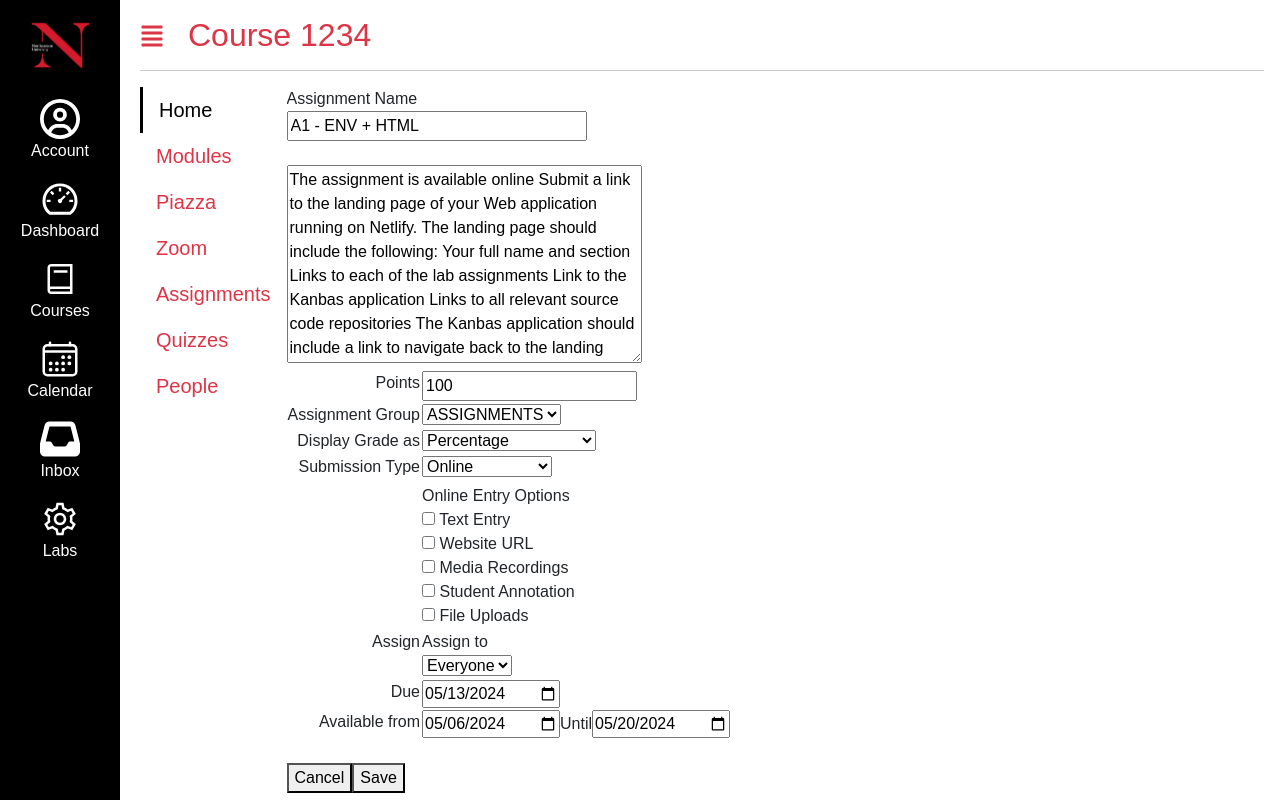
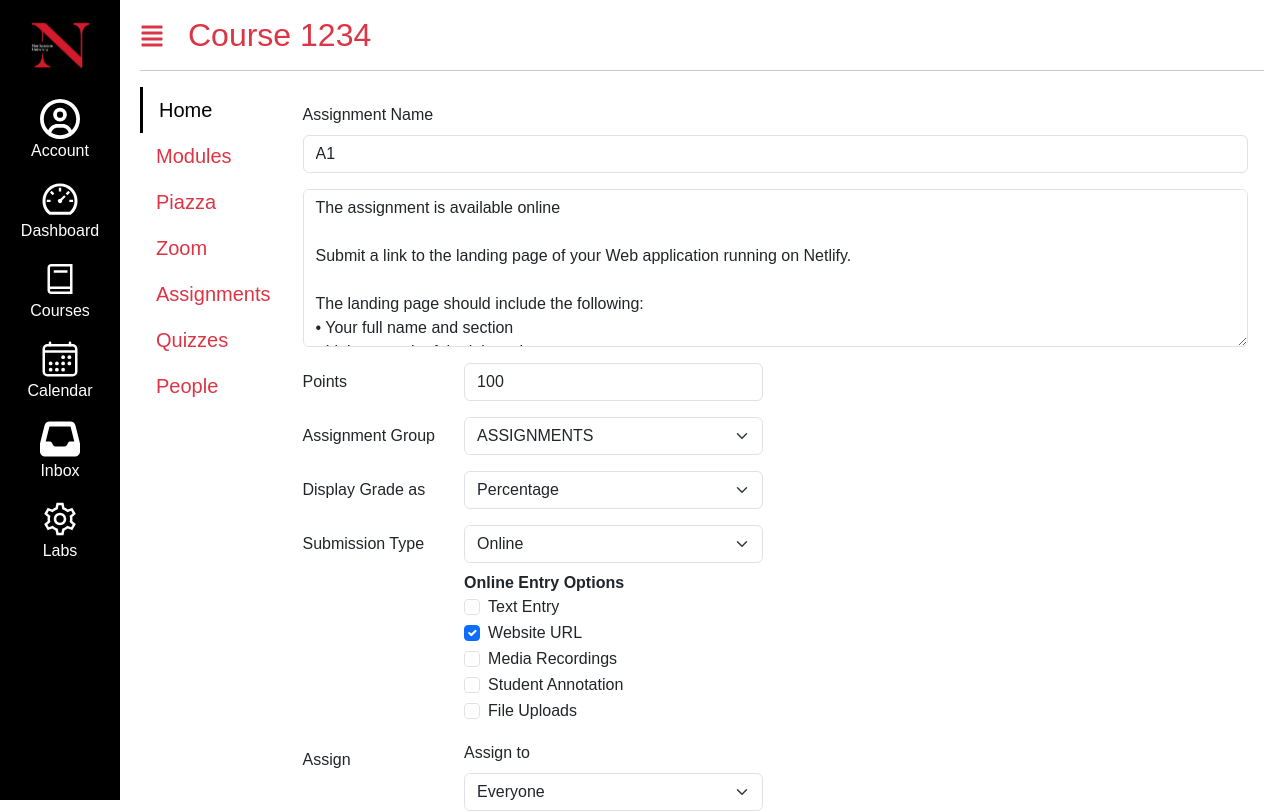
Before and after one commit to mahip19/kambaz-next-js-cs5610-fa25-05, a Next.js app: page /Courses/1234/Assignments/123 in a window 1280 px wide. Shown: the top 812 px of the page. Built offline with nearby package versions, Linux system fonts and the light colour scheme.

Commit message:
assignment editor

```diff
--- a/app/(Kambaz)/Courses/[cid]/Assignments/[aid]/page.tsx
+++ b/app/(Kambaz)/Courses/[cid]/Assignments/[aid]/page.tsx
@@ -1,150 +1,140 @@
+"use client";
+import { Form, Row, Col, Button } from "react-bootstrap";
+
 export default function AssignmentEditor() {
   return (
-    <div id="wd-assignments-editor">
-      <label htmlFor="wd-name">Assignment Name</label>
-      <br />
-      <input
-        id="wd-name"
-        type="text"
-        defaultValue="A1 - ENV + HTML"
-        style={{ width: "300px" }}
-      />
-      <br />
-      <br />
+    <div id="wd-assignments-editor" className="p-3">
+      {/* Assignment Name */}
+      <Form.Group className="mb-3">
+        <Form.Label>Assignment Name</Form.Label>
+        <Form.Control type="text" defaultValue="A1" />
+      </Form.Group>
 
-      <textarea
-        id="wd-description"
-        defaultValue={`The assignment is available online Submit a link to the landing page of your Web application running on Netlify. The landing page should include the following: Your full name and section Links to each of the lab assignments Link to the Kanbas application Links to all relevant source code repositories The Kanbas application should include a link to navigate back to the landing page.`}
-        rows={8}
-        cols={36}
-      />
-      <br />
+      {/* Description */}
+      <Form.Group className="mb-3">
+        <Form.Control
+          as="textarea"
+          rows={6}
+          defaultValue={`The assignment is available online
 
-      <table>
-        <tbody>
-          <tr>
-            <td align="right" valign="top">
-              <label htmlFor="wd-points">Points</label>
-            </td>
-            <td>
-              <input id="wd-points" type="number" defaultValue={100} />
-            </td>
-          </tr>
+Submit a link to the landing page of your Web application running on Netlify.
 
-          <tr>
-            <td align="right" valign="top">
-              <label htmlFor="wd-group">Assignment Group</label>
-            </td>
-            <td>
-              <select id="wd-group" defaultValue="ASSIGNMENTS">
-                <option value="ASSIGNMENTS">ASSIGNMENTS</option>
-                <option value="QUIZZES">QUIZZES</option>
-                <option value="EXAMS">EXAMS</option>
-                <option value="PROJECTS">PROJECTS</option>
-              </select>
-            </td>
-          </tr>
+The landing page should include the following:
+• Your full name and section
+• Links to each of the lab assignments
+• Link to the Kanbas application
+• Links to all relevant source code repositories
 
-          <tr>
-            <td align="right" valign="top">
-              <label htmlFor="wd-display-grade-as">Display Grade as</label>
-            </td>
-            <td>
-              <select id="wd-display-grade-as" defaultValue="Percentage">
-                <option value="Percentage">Percentage</option>
-                <option value="Points">Points</option>
-                <option value="Complete/Incomplete">Complete/Incomplete</option>
-              </select>
-            </td>
-          </tr>
+The Kanbas application should include a link to navigate back to the landing page.`}
+        />
+      </Form.Group>
 
-          <tr>
-            <td align="right" valign="top">
-              <label htmlFor="wd-submission-type">Submission Type</label>
-            </td>
-            <td>
-              <select id="wd-submission-type" defaultValue="Online">
-                <option value="Online">Online</option>
-                <option value="On Paper">On Paper</option>
-                <option value="No Submission">No Submission</option>
-              </select>
-              <div style={{ marginTop: 5 }}>
-                <div>Online Entry Options</div>
-                <label>
-                  <input type="checkbox" id="wd-text-entry" /> Text Entry
-                </label>
-                <br />
-                <label>
-                  <input type="checkbox" id="wd-website-url" /> Website URL
-                </label>
-                <br />
-                <label>
-                  <input type="checkbox" id="wd-media-recordings" /> Media
-                  Recordings
-                </label>
-                <br />
-                <label>
-                  <input type="checkbox" id="wd-student-annotation" /> Student
-                  Annotation
-                </label>
-                <br />
-                <label>
-                  <input type="checkbox" id="wd-file-upload" /> File Uploads
-                </label>
-              </div>
-            </td>
-          </tr>
+      {/* Points */}
+      <Form.Group as={Row} className="mb-3">
+        <Form.Label column sm={2}>
+          Points
+        </Form.Label>
+        <Col sm={4}>
+          <Form.Control type="number" defaultValue={100} />
+        </Col>
+      </Form.Group>
 
-          <tr>
-            <td align="right" valign="top">
-              <label htmlFor="wd-assign-to">Assign</label>
-            </td>
-            <td>
-              <div>
-                <label htmlFor="wd-assign-to">Assign to</label>
-              </div>
-              <select id="wd-assign-to" defaultValue="Everyone">
-                <option value="Everyone">Everyone</option>
-                <option value="Section 1">Section 1</option>
-                <option value="Section 2">Section 2</option>
-              </select>
-            </td>
-          </tr>
+      {/* Assignment Group */}
+      <Form.Group as={Row} className="mb-3">
+        <Form.Label column sm={2}>
+          Assignment Group
+        </Form.Label>
+        <Col sm={4}>
+          <Form.Select defaultValue="ASSIGNMENTS">
+            <option>ASSIGNMENTS</option>
+            <option>QUIZZES</option>
+            <option>EXAMS</option>
+            <option>PROJECTS</option>
+          </Form.Select>
+        </Col>
+      </Form.Group>
 
-          <tr>
-            <td align="right" valign="top">
-              <label htmlFor="wd-due-date">Due</label>
-            </td>
-            <td>
-              <input id="wd-due-date" type="date" defaultValue="2024-05-13" />
-            </td>
-          </tr>
+      {/* Display Grade as */}
+      <Form.Group as={Row} className="mb-3">
+        <Form.Label column sm={2}>
+          Display Grade as
+        </Form.Label>
+        <Col sm={4}>
+          <Form.Select defaultValue="Percentage">
+            <option>Percentage</option>
+            <option>Points</option>
+            <option>Complete/Incomplete</option>
+          </Form.Select>
+        </Col>
+      </Form.Group>
 
-          <tr>
-            <td align="right" valign="top">
-              <label htmlFor="wd-available-from">Available from</label>
-            </td>
-            <td>
-              <input
-                id="wd-available-from"
-                type="date"
-                defaultValue="2024-05-06"
-              />
-              <label htmlFor="wd-available-until">Until</label>
-              <input
-                id="wd-available-until"
-                type="date"
-                defaultValue="2024-05-20"
-              />
-            </td>
-          </tr>
-        </tbody>
-      </table>
+      {/* Submission Type */}
+      <Form.Group as={Row} className="mb-3">
+        <Form.Label column sm={2}>
+          Submission Type
+        </Form.Label>
+        <Col sm={4}>
+          <Form.Select defaultValue="Online">
+            <option>Online</option>
+            <option>On Paper</option>
+            <option>No Submission</option>
+          </Form.Select>
+          <div className="mt-2">
+            <div className="fw-bold">Online Entry Options</div>
+            <Form.Check type="checkbox" label="Text Entry" />
+            <Form.Check type="checkbox" label="Website URL" defaultChecked />
+            <Form.Check type="checkbox" label="Media Recordings" />
+            <Form.Check type="checkbox" label="Student Annotation" />
+            <Form.Check type="checkbox" label="File Uploads" />
+          </div>
+        </Col>
+      </Form.Group>
 
-      <br />
-      <div>
-        <button type="button">Cancel</button>
-        <button type="button">Save</button>
+      {/* Assign To */}
+      <Form.Group as={Row} className="mb-3">
+        <Form.Label column sm={2}>
+          Assign
+        </Form.Label>
+        <Col sm={4}>
+          <Form.Label>Assign to</Form.Label>
+          <Form.Select defaultValue="Everyone">
+            <option>Everyone</option>
+            <option>Section 1</option>
+            <option>Section 2</option>
+          </Form.Select>
+        </Col>
+      </Form.Group>
+
+      {/* Dates */}
+      <Form.Group as={Row} className="mb-3">
+        <Form.Label column sm={2}></Form.Label>
+        <Col sm={4}>
+          <Form.Label>Due</Form.Label>
+          <Form.Control type="datetime-local" defaultValue="2024-05-13T23:59" />
+
+          <div className="mt-3">
+            <Form.Label>Available from</Form.Label>
+            <Form.Control
+              type="datetime-local"
+              defaultValue="2024-05-06T00:00"
+            />
+          </div>
+          <div className="mt-2">
+            <Form.Label>Until</Form.Label>
+            <Form.Control
+              type="datetime-local"
+              defaultValue="2024-05-20T23:59"
+            />
+          </div>
+        </Col>
+      </Form.Group>
+
+      {/* Buttons */}
+      <div className="d-flex justify-content-end mt-4">
+        <Button variant="secondary" className="me-2">
+          Cancel
+        </Button>
+        <Button variant="danger">Save</Button>
       </div>
     </div>
   );
```
Also changed, not shown: app/(Kambaz)/Courses/[cid]/Assignments/page.tsx (+56 -38 lines).
